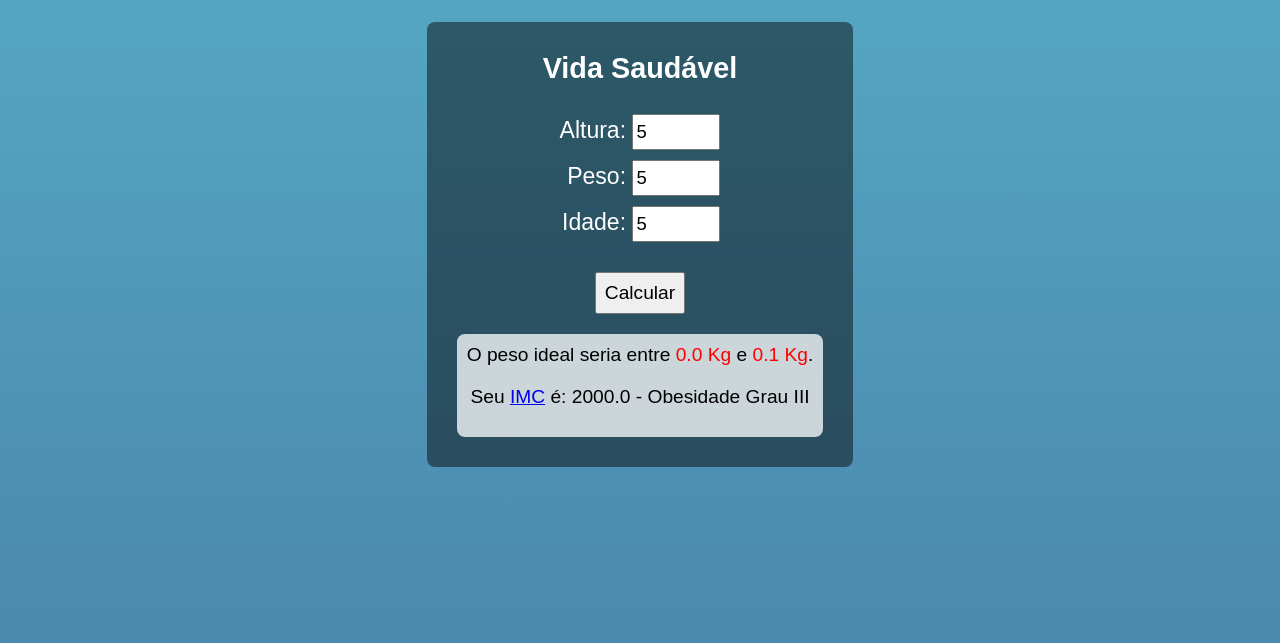
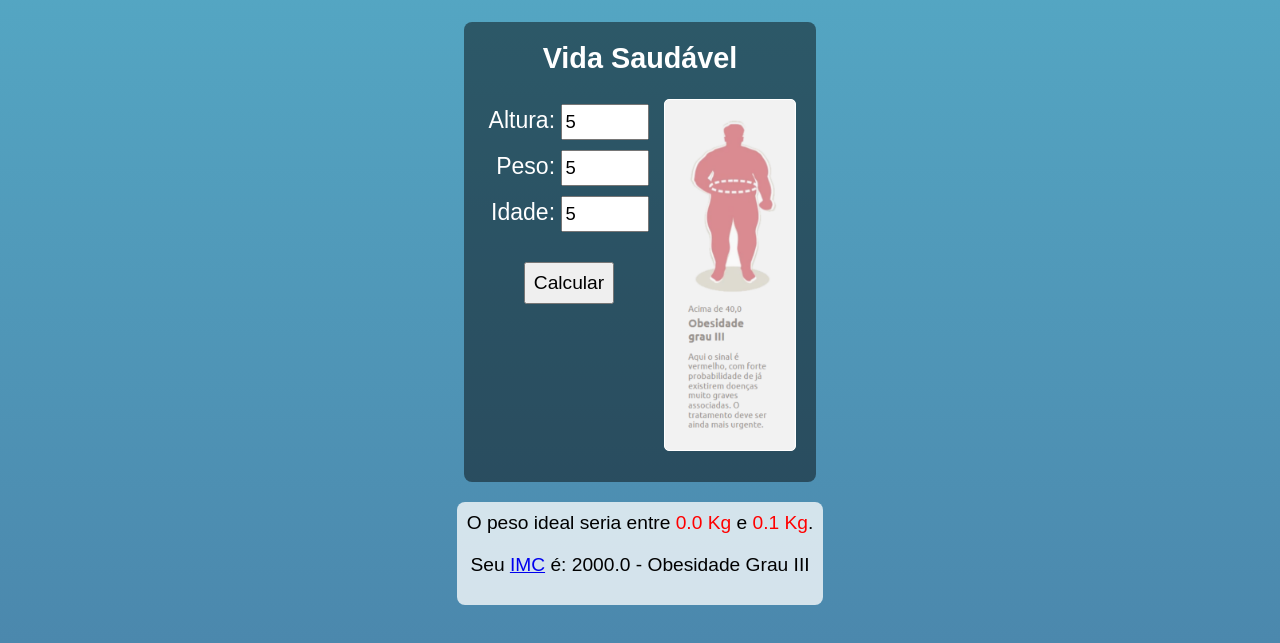
Before and after one commit to HerickRuan/Meus_Projetos, a plain HTML site: page index.html in a window 1280 px wide. Both pictures are taken after typing "5", "5", "5" into the empty fields and a click on the button "Calcular". Shown: the part 73-716 px from the top of the page. Drawn offline with Linux system fonts and the light colour scheme.

Commit message:
aqui ta bom

```diff
--- a/index.html
+++ b/index.html
@@ -27,13 +27,15 @@
                 Idade:
                 <input type="number" id="iidade" class="escrever" placeholder="anos">
             </label>
+
+            <input type="button" value="Calcular" class="botao" onclick="saude()">
         </section>
 
-        <input type="button" value="Calcular" class="botao" onclick="saude()">
+        <div id="imagens"></div>
 
-        <div id="res2" class="res"></div>
     </main>
-    <div id="imagens"></div>
+    <div id="res2" class="res"></div>
+
 
 
     <script src="script.js"></script>
--- a/script.js
+++ b/script.js
@@ -2,6 +2,17 @@
 var altt = document.querySelector('#ialt')
 var pesot = document.querySelector('#ipeso')
 var idadet = document.querySelector('#iidade')
+var imagens = document.querySelector('#imagens')
+var section = document.querySelector('#sec2')
+var main2 = document.querySelector('#main2')
+//Imagens
+var abaixo = 'Imagens/abaixo.png'
+var normal = 'Imagens/normal.png'
+var sobrepes = 'Imagens/sobrepes.png'
+var obes1 = 'Imagens/obes-1.png'
+var obes2 = 'Imagens/obes-2.png'
+var obes3 = 'Imagens/obes-3.png'
+
 
 
 function saude(){
@@ -10,6 +21,7 @@ function saude(){
     var idade = Number(idadet.value)
     res2.style.display = "block"
     res2.innerHTML = ''
+
 
     if((alt || peso) <= 0 || idade > 120){
         res2.innerHTML +=`Insira um valor válido.`
@@ -24,21 +36,38 @@ function saude(){
         if(imc >= 40 ){
             resultado = 'Obesidade Grau III'
             res2.innerHTML += `O peso ideal seria entre <span class="verm">${pesoi1.toFixed(1)} Kg</span> e <span class="verm">${pesoi2.toFixed(1)} Kg</span>.`
+
+            imagens.style.backgroundImage = 'url('+obes3+')'
+
         } else if (imc >= 35){
             resultado = 'Obesidade Grau II'
             res2.innerHTML += `O peso ideal seria entre <span class="verm">${pesoi1.toFixed(1)} Kg</span> e <span class="verm">${pesoi2.toFixed(1)} Kg</span>.`
+
+            imagens.style.backgroundImage = 'url('+obes2+')'
+
         } else if (imc >= 30){
             resultado = 'Obesidade Grau I'
             res2.innerHTML += `O peso ideal seria entre <span class="verm">${pesoi1.toFixed(1)} Kg</span> e <span class="verm">${pesoi2.toFixed(1)} Kg</span>.`
+
+            imagens.style.backgroundImage = 'url('+obes1+')'
+
         } else if (imc >= 25){
             resultado = 'Sobrepeso'
             res2.innerHTML += `O peso ideal seria entre <span class="verm">${pesoi1.toFixed(1)} Kg</span> e <span class="verm">${pesoi2.toFixed(1)} Kg</span>.`
+
+            imagens.style.backgroundImage = 'url('+sobrepes+')'
+
         } else if (imc >= 18.5){
             resultado = 'Peso Normal'
+
+            imagens.style.backgroundImage = 'url('+normal+')'
 
         } else if (imc < 18.5){
             resultado = 'Baixo Peso'
             res2.innerHTML += `<p>O peso ideal seria entre <span class="verm">${pesoi1.toFixed(1)}Kg</span> e <span class="verm">${pesoi2.toFixed(1)}Kg</span>.</p>`
+
+            imagens.style.backgroundImage = 'url('+abaixo+')'
+
         }
 
         res2.innerHTML += `<p id="p_res2">Seu <a href="https://pt.wikipedia.org/wiki/Índice_de_massa_corporal" target="_blank">IMC</a> é: ${imc.toFixed(1)} - ${resultado}</p>`
@@ -61,6 +90,14 @@ function saude(){
             res2.innerHTML += `<p>Você deve beber <strong>${aguaJ.toFixed(1)}</strong> litros de água por dia.</p>`
         }
 
+        //Posicionar itens
+        imagens.style.display = "block"
+        section.style.float = "left"
+        section.style.marginRight = "10px"
+        main2.style.height = "420px"
+
+
+
     }
 
 }
--- a/style.css
+++ b/style.css
@@ -19,15 +19,35 @@ body{
     width: fit-content;
     color: white;
     background-color: rgba(0, 0, 0, 0.466);
-    padding: 30px;
+    padding: 20px;
     border-radius: 8px;
+
+
 
 }
 
 section{
     width: fit-content;
-    margin: auto;
+    margin-inline: auto;
     text-align: right;
+    margin: ;
+
+    position: relative;
+
+}
+
+#imagens{
+    width: 130px;
+    height: 350px;
+    border: solid 1px;
+
+    background-color: white;
+    border-radius: 5px;
+    display: none;
+    float: right;
+
+    background-size: cover;
+
 }
 
 
@@ -66,6 +86,9 @@ label{
     margin-top: 20px;
     padding: 10px;
     display: none;
+    width: fit-content;
+    max-width: 85%;
+    margin-inline: auto;
 }
 
 
```
Also changed, not shown: Imagens/abaixo.png.
